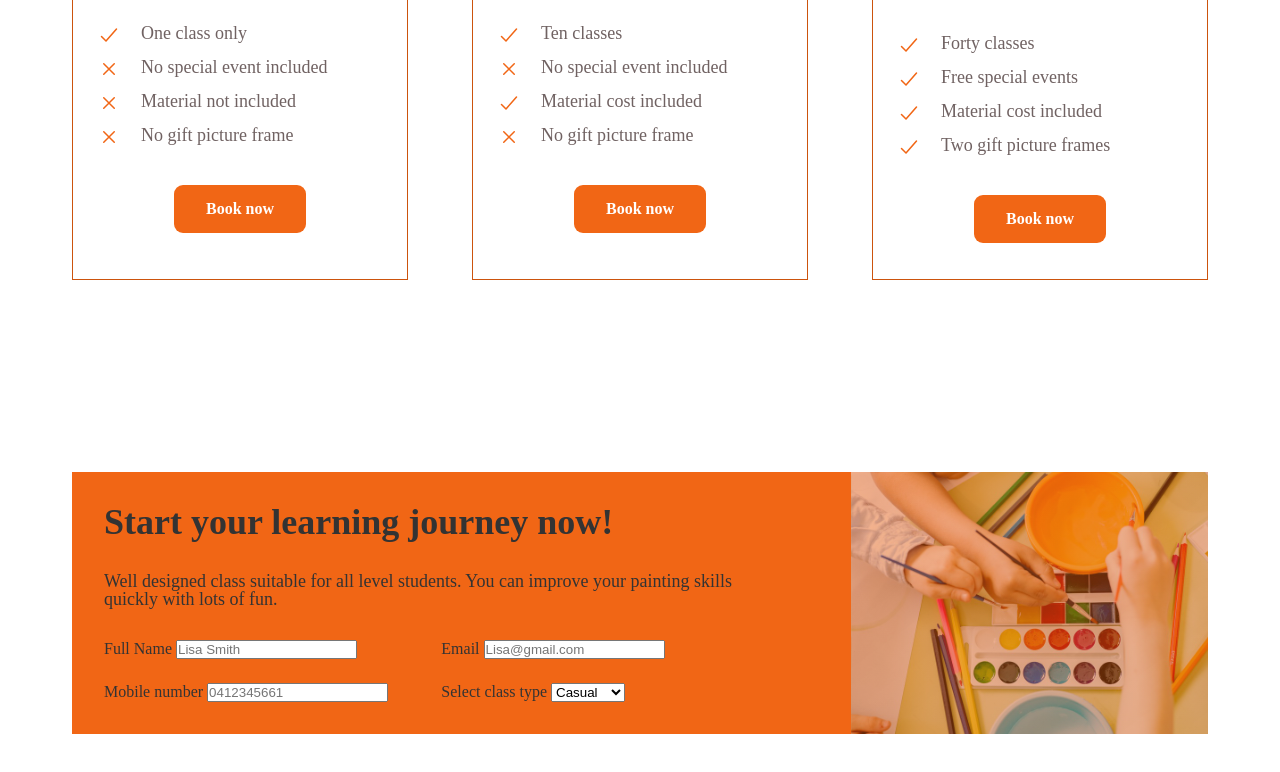
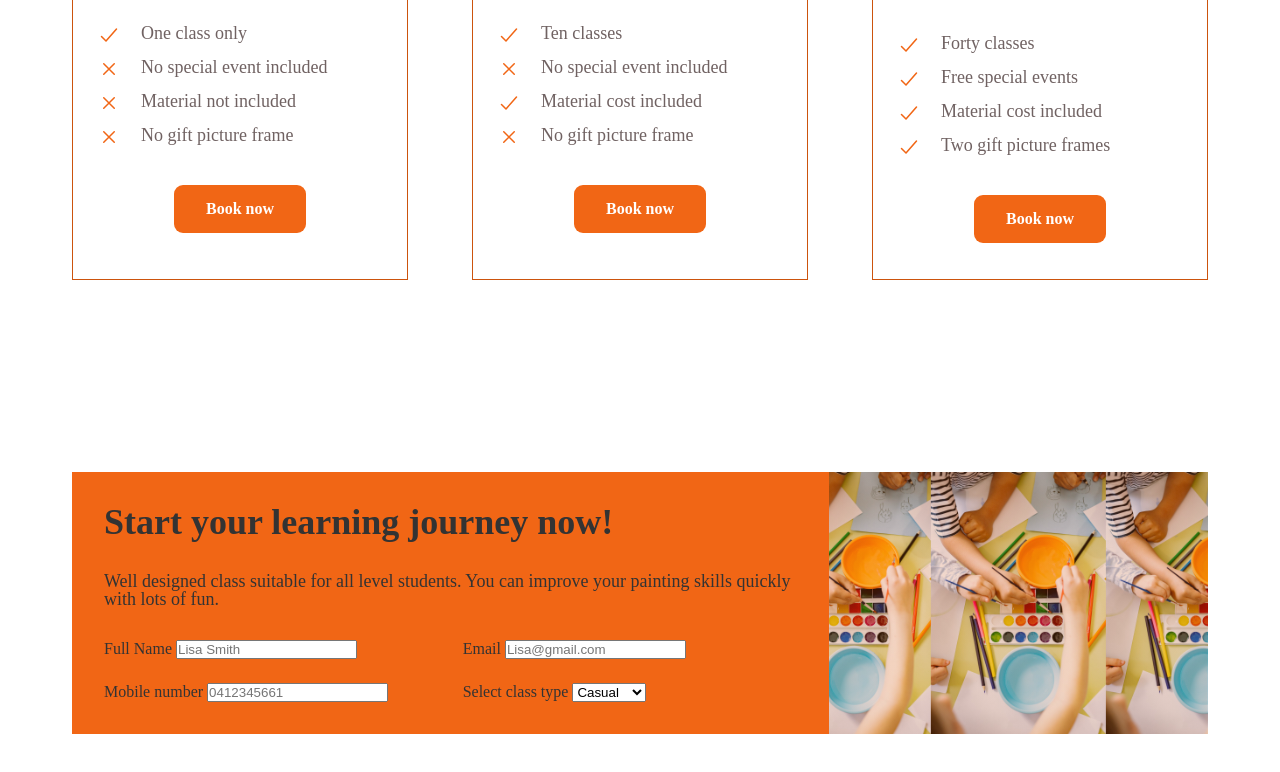
Before and after one commit to JennyZ-hub/PJ-Studio, a plain HTML site: page content/index.html in a window 1280 px wide. Shown: the part 2941-3713 px from the top of the page. Drawn offline with nearby package versions, Linux system fonts and the light colour scheme; files whose address does not match are found by name.

Commit message:
update form grid

```diff
--- a/content/css/style.css
+++ b/content/css/style.css
@@ -356,20 +356,22 @@ body {
 
 .form {
   padding: 3.2rem;
+  background-color: #f16615;
 }
 
 .form-col {
+  display: grid;
+  max-width: 120rem;
   grid-template-columns: 2fr 1fr;
-  background-color: #f16615;
 }
 
 .form-img {
   background-image: linear-gradient(
       to right bottom,
-      rgba(241, 102, 21, 0.486),
-      rgba(197, 79, 10, 0.438)
+      rgba(241, 102, 21, 0.205),
+      rgba(197, 79, 10, 0.199)
     ),
     url(img/form/form.jpg);
-  background-size: cover;
+  background-size: contain;
   background-position: center;
 }
--- a/content/index.html
+++ b/content/index.html
@@ -228,7 +228,7 @@
       </section>
       <section class="section-form">
         <div class="container">
-        <div class="grid form-col">
+        <div class="form-col">
           <div class="form">
           <h2 class="form-title">Start your learning journey now!</h2>
           <p class="form-description">Well designed class suitable for all level students. You can improve your painting skills quickly with lots of fun.
```
